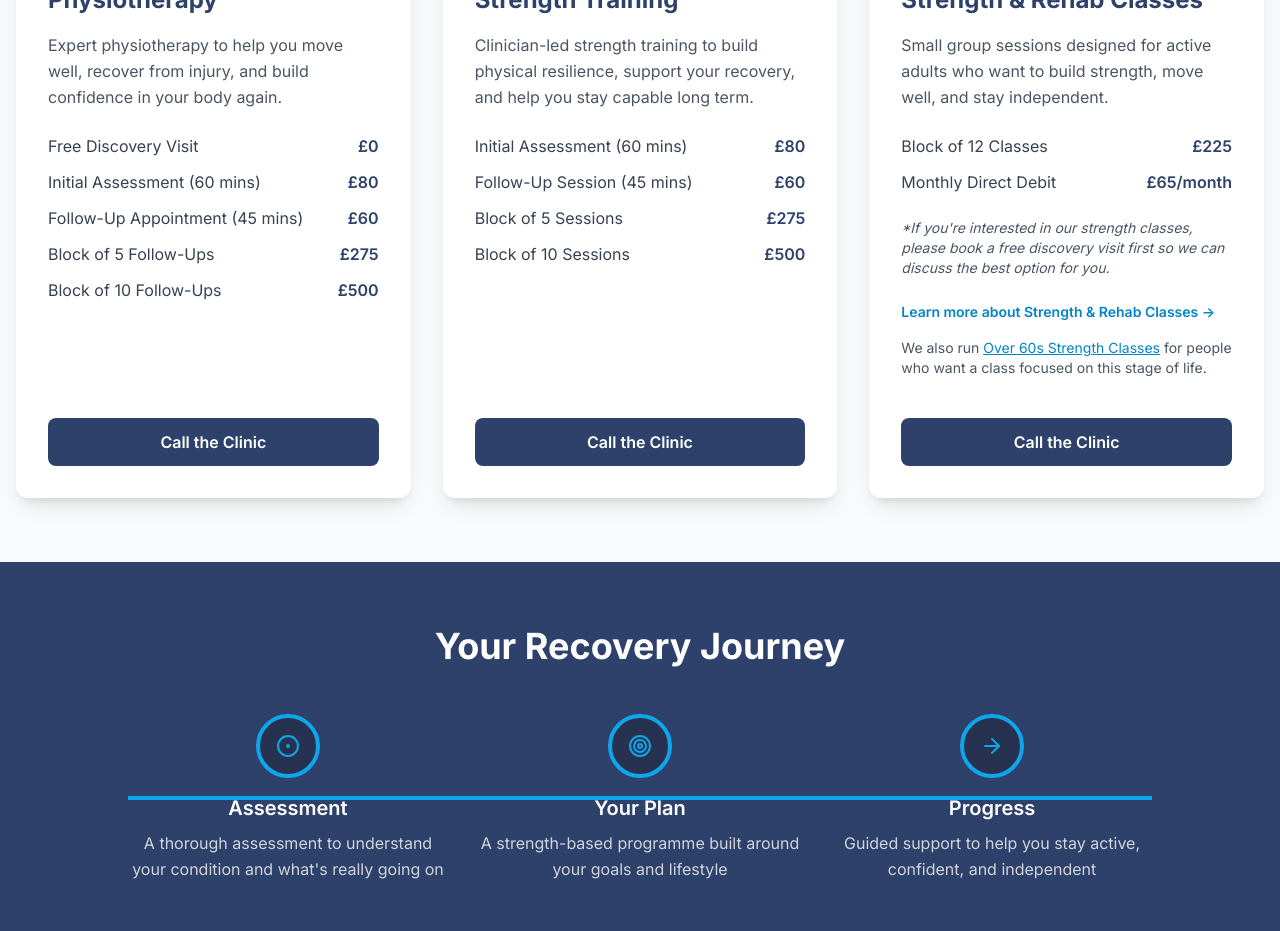
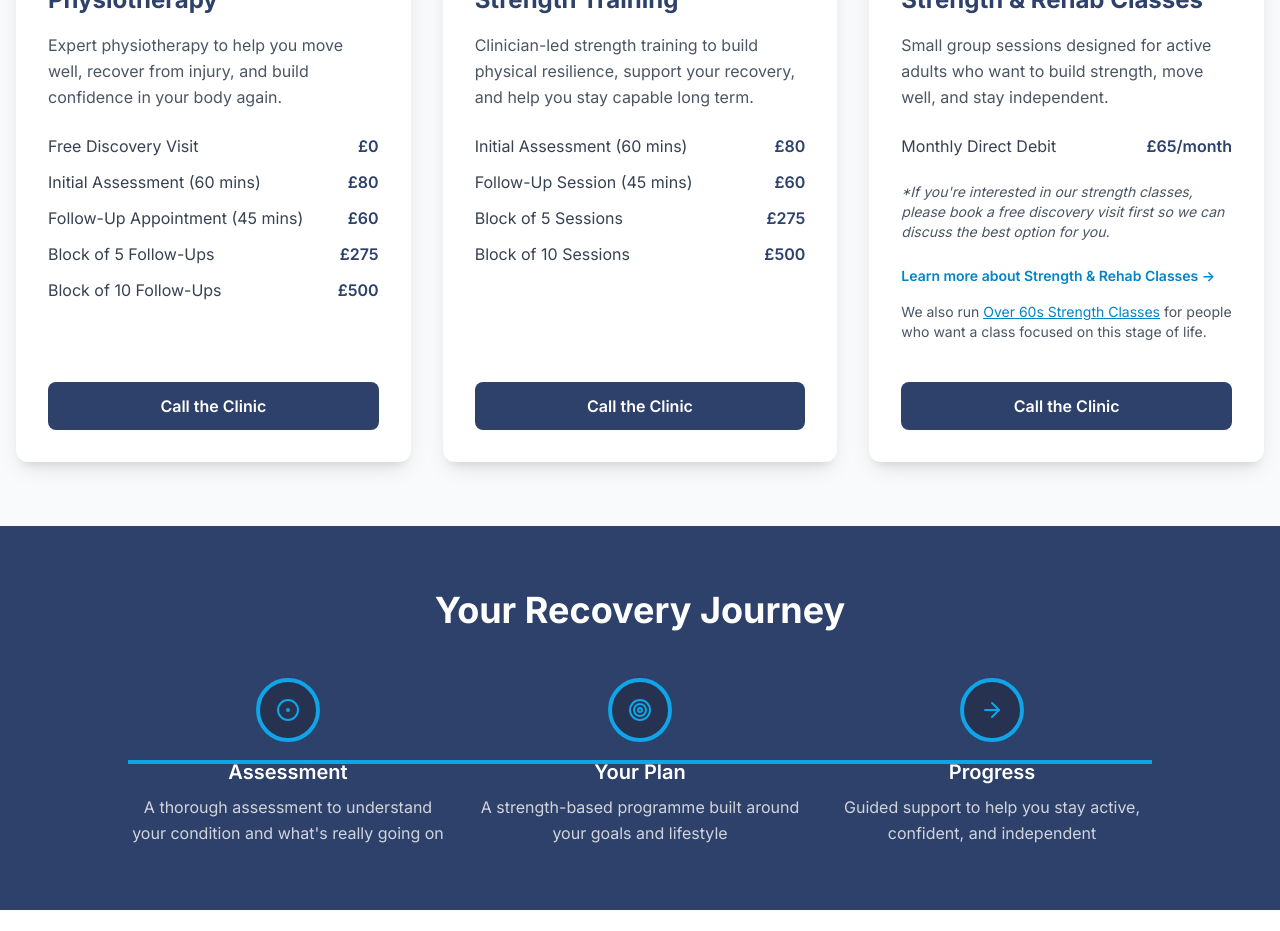
Before and after one commit to CTPhysio/CTPhysio, a React (Vite) app: page /services in a window 1280 px wide. Shown: the part 980-1911 px from the top of the page. Built offline with nearby package versions, Linux system fonts and the light colour scheme.

Commit message:
Remove 12-class price from Services page

```diff
--- a/src/components/Services.tsx
+++ b/src/components/Services.tsx
@@ -43,7 +43,6 @@ const Services: React.FC = () => {
       link: "https://chris-tiley-physiotherapy.uk1.cliniko.com/bookings#service",
       buttonText: "Call the Clinic",
       pricing: [
-        { name: "Block of 12 Classes", price: "£225" },
         { name: "Monthly Direct Debit", price: "£65/month" }
       ]
     }
```
